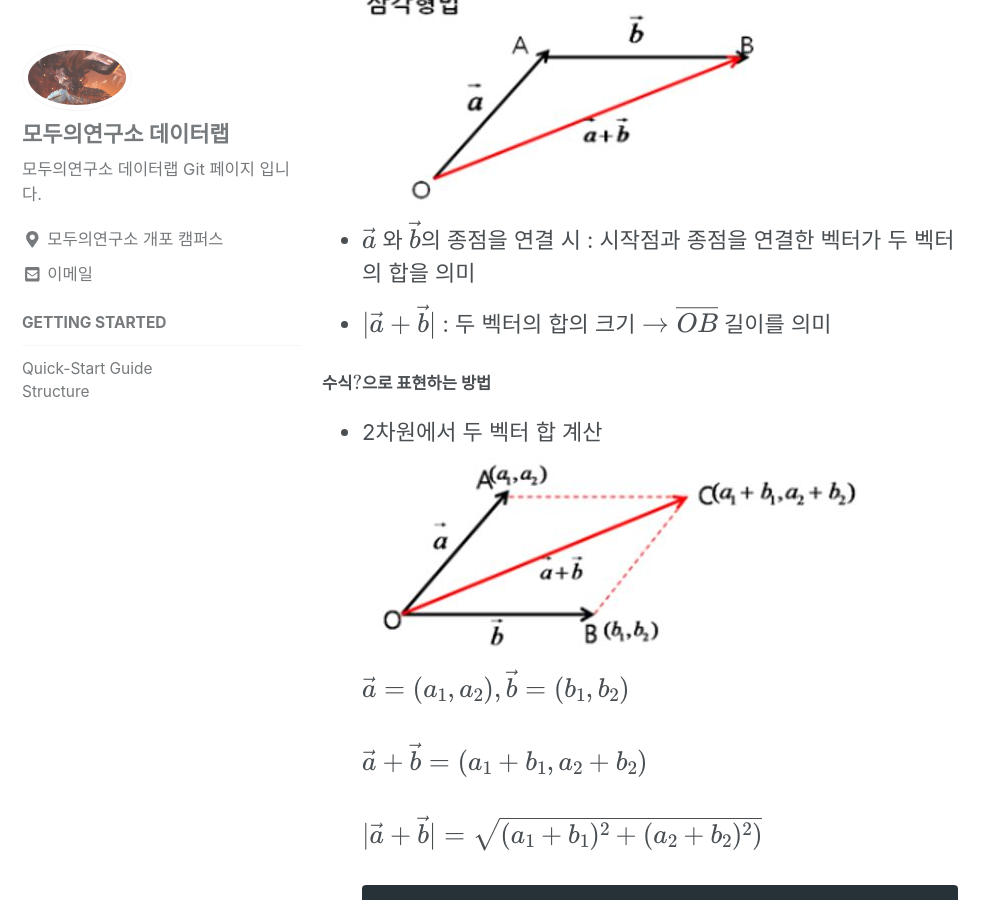
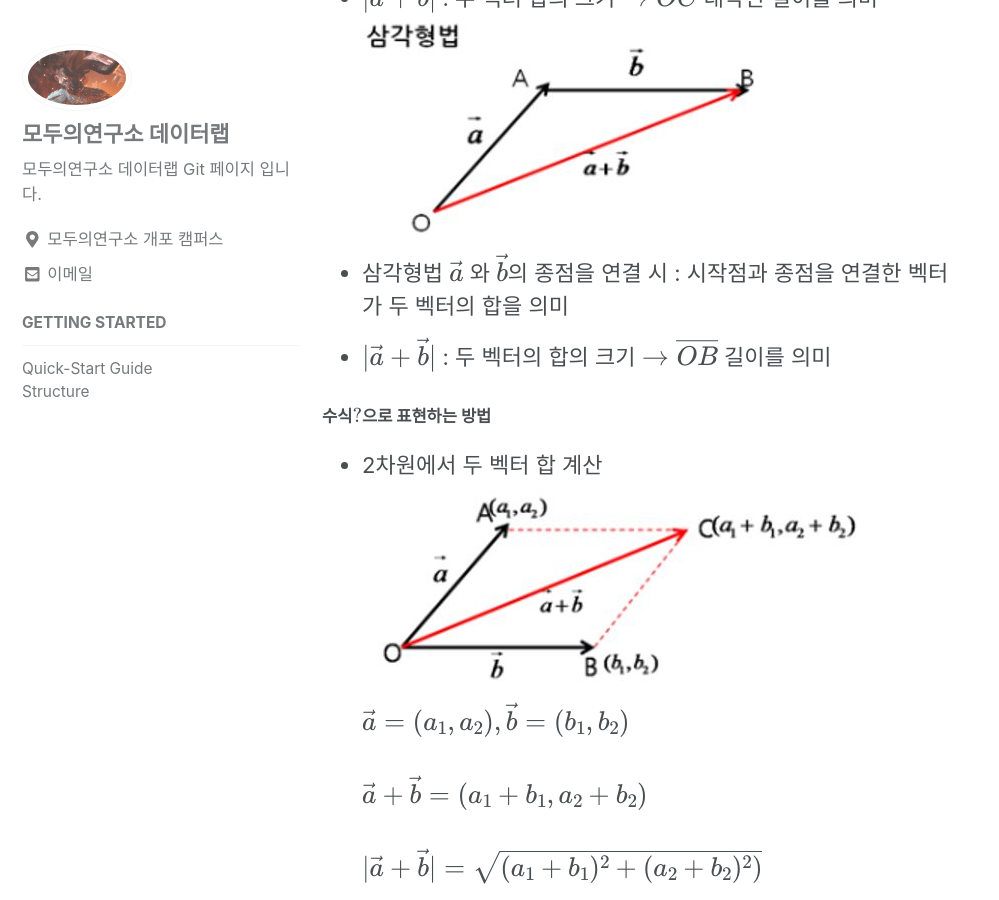
Before and after one commit to Modulabs-Datalab/Modulabs-Datalab.github.io, a Jekyll site: the page built from _posts/2018-08-19-linear-algebra-vector.md, in a window 1280 px wide and 900 px high, scrolled down 3921 px. Shown: the whole window, without its empty margins (0-999 px from the left). Built offline with Jekyll 4.4.1, drawn with Linux system fonts in a browser that asks for light colours; nearby versions of some CDN libraries; formulas are drawn with MathJax 3.

Commit message:
modify 1st post

````diff
--- a/_posts/2018-08-19-linear-algebra-vector.md
+++ b/_posts/2018-08-19-linear-algebra-vector.md
@@ -43,7 +43,7 @@ $$ | \vec a |=5 $$
 ## 2.벡터의 연산
 ### 교환법칙
  - 벡터(Vertor)에 Scalar를 곱하면 교환법칙이 성립한다.
- $$ c \left[ \matrix{a \cr b} \right] = \left[ \matrix{a \cr b} \right] c $$<br>
+ $$ c \left[ \matrix{a \cr b} \right] = \left[ \matrix{a \cr b} \right] c $$<br><br>
  ```python
  #벡터 스칼라 곱
  a=[1,2,3]
@@ -83,7 +83,8 @@ print(c)
  시작점 일치 시: 평행사변의 대각선이 두 백서의 합을 의미
  - $$| \vec a + \vec b |$$ : 두 벡터 합의 크기 $$ \rightarrow \overline{OC} $$ 대각선 길이를 의미<br>
  ![삼각형법](\assets\images\vector_triangle.JPG)<br>
- - $$ \vec a $$ 와 $$ \vec b $$의 종점을 연결 시 : 시작점과 종점을 연결한 벡터가 두 벡터의 합을 의미<br>
+ - 삼각형법
+   $$ \vec a $$ 와 $$ \vec b $$의 종점을 연결 시 : 시작점과 종점을 연결한 벡터가 두 벡터의 합을 의미<br>
  - $$ \vert \vec a + \vec b \vert $$ : 두 벡터의 합의 크기 $$ \rightarrow \overline{OB} $$ 길이를 의미<br>
 
 #### 수식(?)으로 표현하는 방법
````
